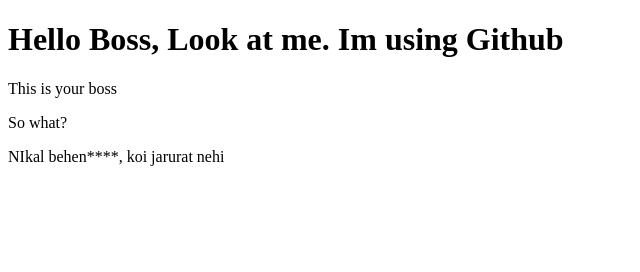
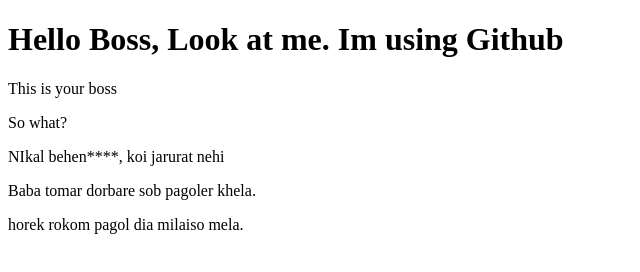
Before and after one commit to sohrab09/my-first-website, a plain HTML site: page index.html in a window 1280 px wide. Shown: the whole page, without its empty margins (0-640 px from the left). Drawn offline with Linux system fonts and the light colour scheme.

Commit message:
paragraph tag

```diff
--- a/index.html
+++ b/index.html
@@ -10,5 +10,7 @@
     <p>This is  your boss</p>
     <p>So what?</p>
     <p>NIkal behen****, koi jarurat nehi</p>
+    <p>Baba tomar dorbare sob pagoler khela.</p>
+    <p>horek rokom pagol dia milaiso mela.</p>
 </body>
 </html>
```
